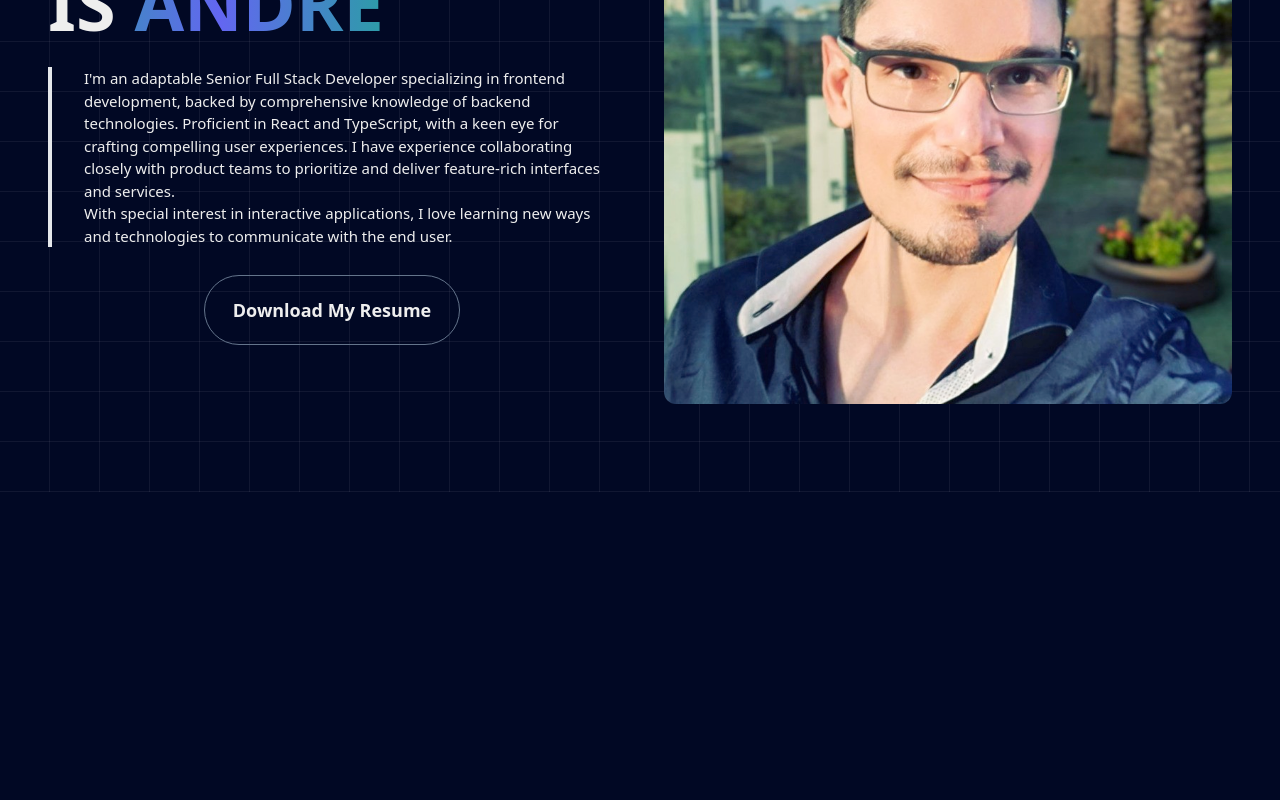
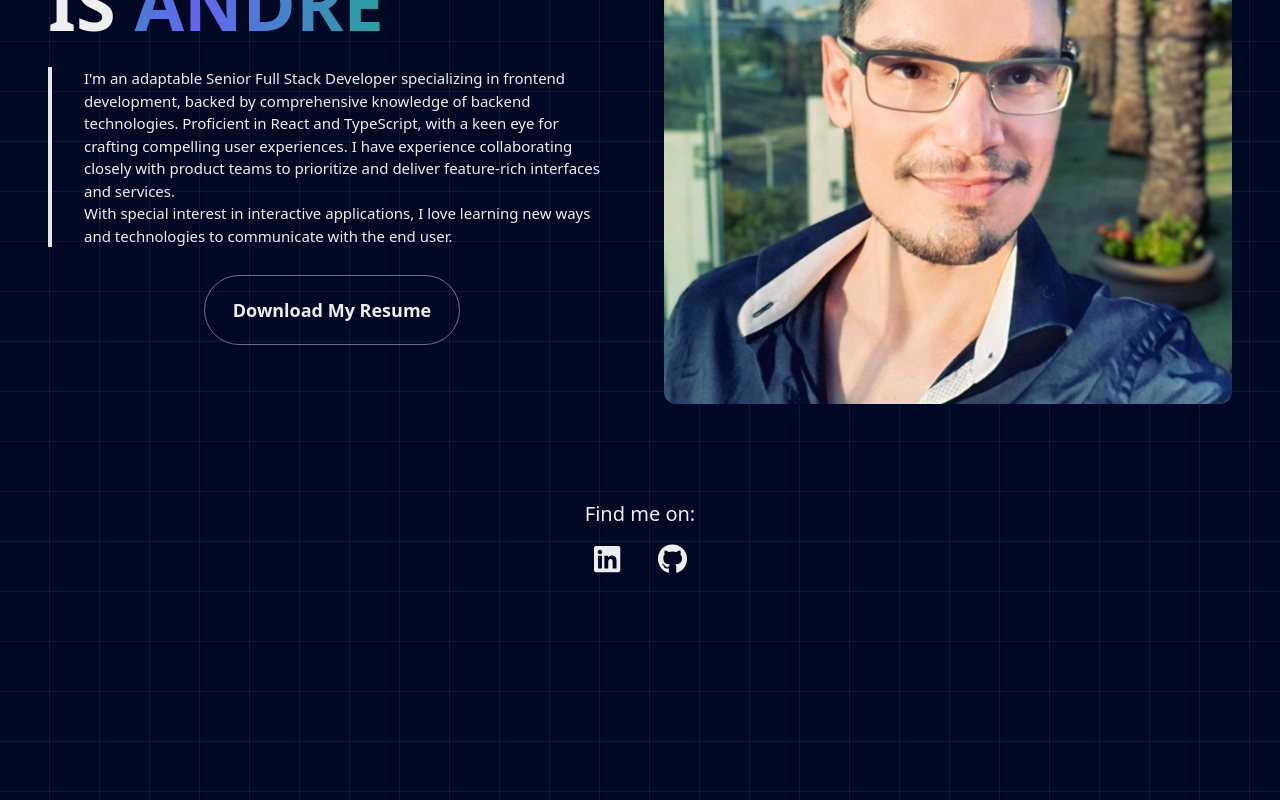
Before and after one commit to andregodoy0/website, a React (Vite) app: page / in a window 1280 px wide. Shown: the part 308-1108 px from the top of the page. Before the commit the page ends 800 px from the top, so only its background shows below. Built offline with nearby package versions, Linux system fonts and the light colour scheme.

Commit message:
Update packages, add contact info

```diff
--- a/src/App.tsx
+++ b/src/App.tsx
@@ -1,4 +1,5 @@
-import Home from "./components/Home"
+import Home from './components/Home'
+import Contact from './components/Contact'
 
 function App() {
   return (
@@ -6,7 +7,7 @@ function App() {
       {/* <Navbar /> */}
       <Home />
       {/* <Skills /> */}
-      {/* <Contact /> */}
+      <Contact />
     </main>
   )
 }
--- a/src/components/Contact.tsx
+++ b/src/components/Contact.tsx
@@ -1,7 +1,18 @@
+import { FontAwesomeIcon } from '@fortawesome/react-fontawesome'
+import { faLinkedin, faGithub } from '@fortawesome/free-brands-svg-icons'
+
 const Contact = () => {
   return (
-    <section className="top-0 m-auto box-border w-[1300px] max-w-full p-12">
-      Contact
+    <section className="top-0 m-auto box-border w-[1300px] max-w-full p-12 pb-56">
+      <h2 className="pb-4 text-center text-xl">Find me on:</h2>
+      <div className="m-auto grid w-28 grid-cols-2 gap-5 text-center">
+        <a href="https://www.linkedin.com/in/agodoy/">
+          <FontAwesomeIcon icon={faLinkedin} className="text-3xl" />
+        </a>
+        <a href="https://github.com/andregodoy0">
+          <FontAwesomeIcon icon={faGithub} className="text-3xl" />
+        </a>
+      </div>
     </section>
   )
 }
```
Also changed, not shown: package.json (+16 -13 lines), 1 other file (tests, documents, lock files or other folders).
